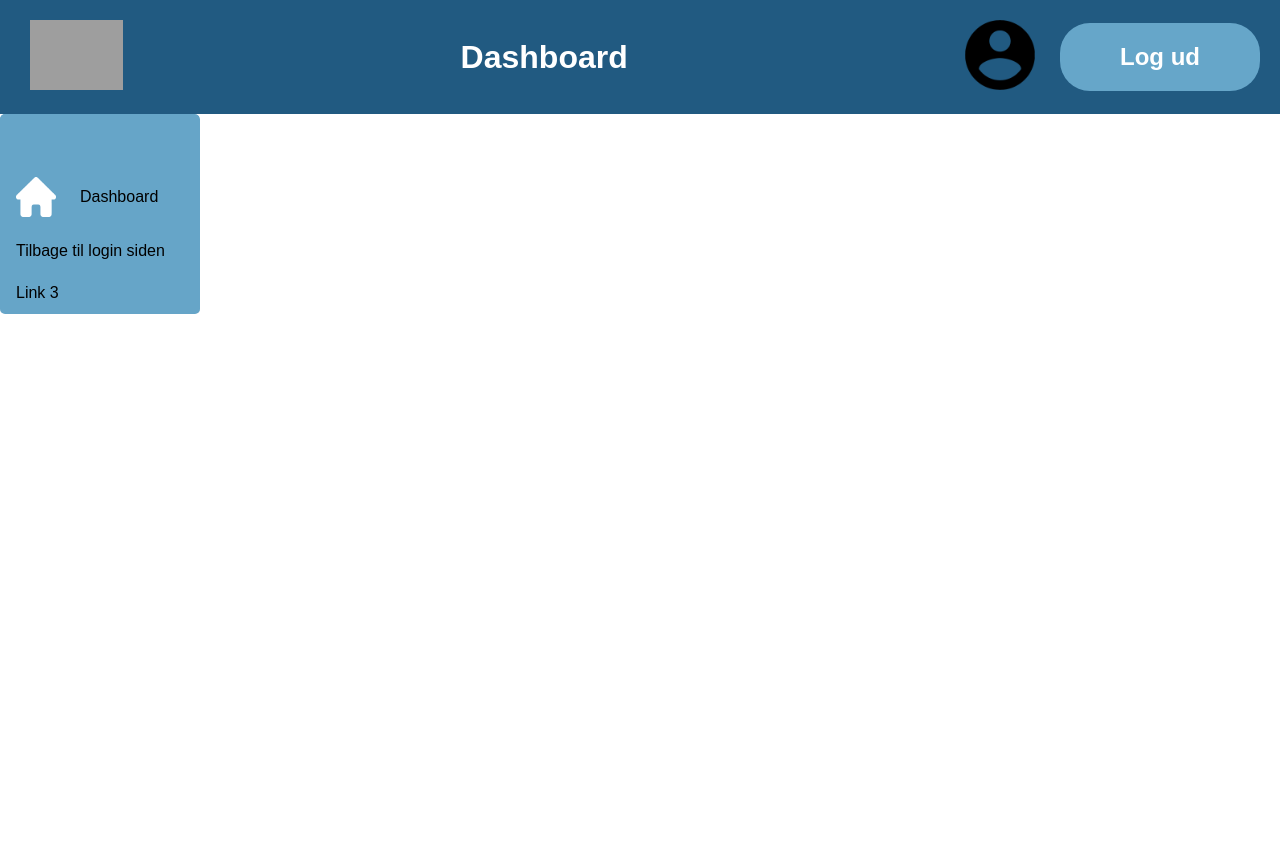
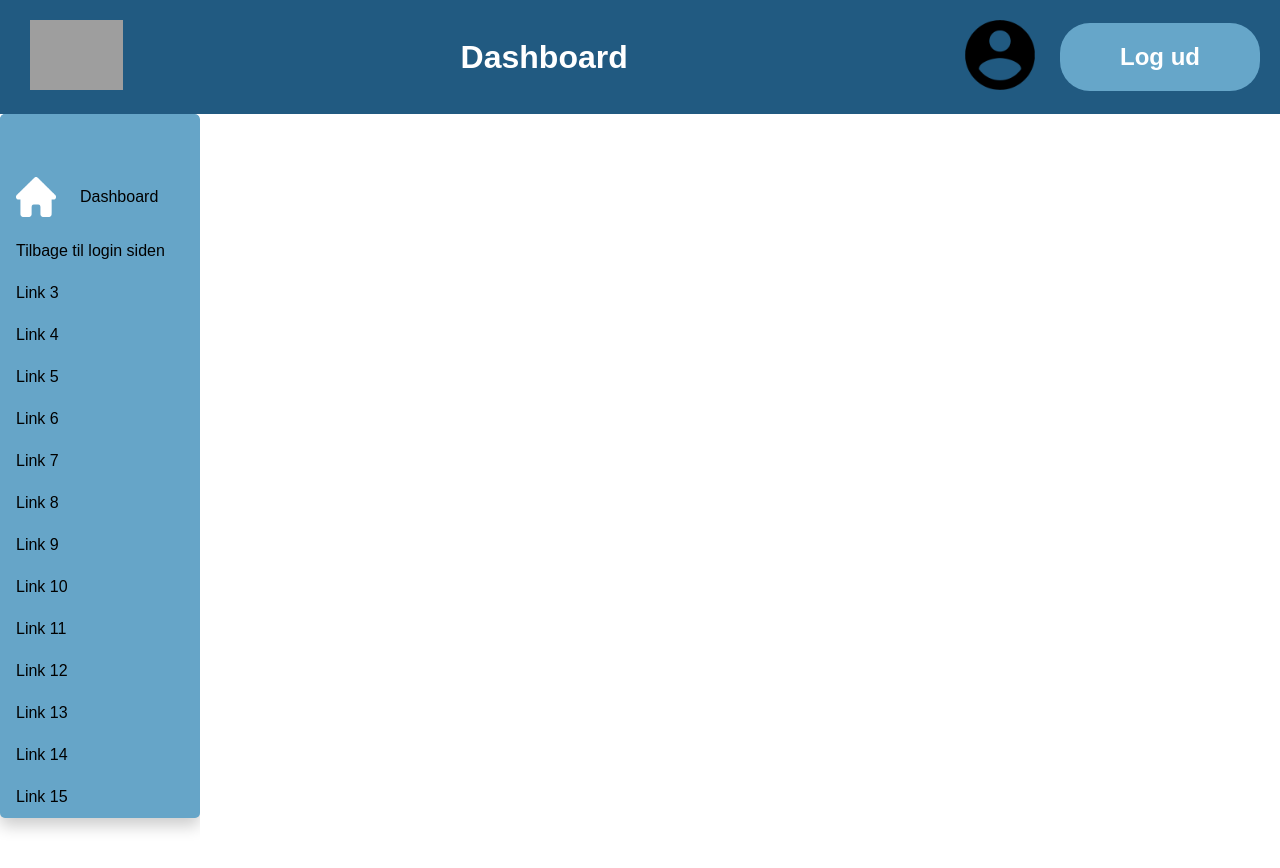
Before and after one commit to khadijahussaiin/BilAbonnement, a Spring Boot app: page /dashboard in a window 1280 px wide, with the pointer over the restyled element. Before the commit the page ends 314 px from the top, so only its background shows below. Run offline with Spring Boot 4, Linux system fonts and the light colour scheme; grey boxes are pictures that could not be loaded.

Commit message:
Redigere sidebar menu.

```diff
--- a/src/main/resources/static/sidebarItems.css
+++ b/src/main/resources/static/sidebarItems.css
@@ -78,10 +78,10 @@
 .dropdown-content a:hover, .dashboard-link:hover {
     background-color: #66a5c8;
 }
-
+/* Størrelse på dropdown boks i forholdet til */
 .menu-icon:hover {
     width: 200px; /* Udvid bredden ved hover */
-    height: 200px; /* Juster højden ved hover */
+    height: 750px; /* Juster højden ved hover */
 }
 
 .menu-icon:hover .dropdown-content {
```
